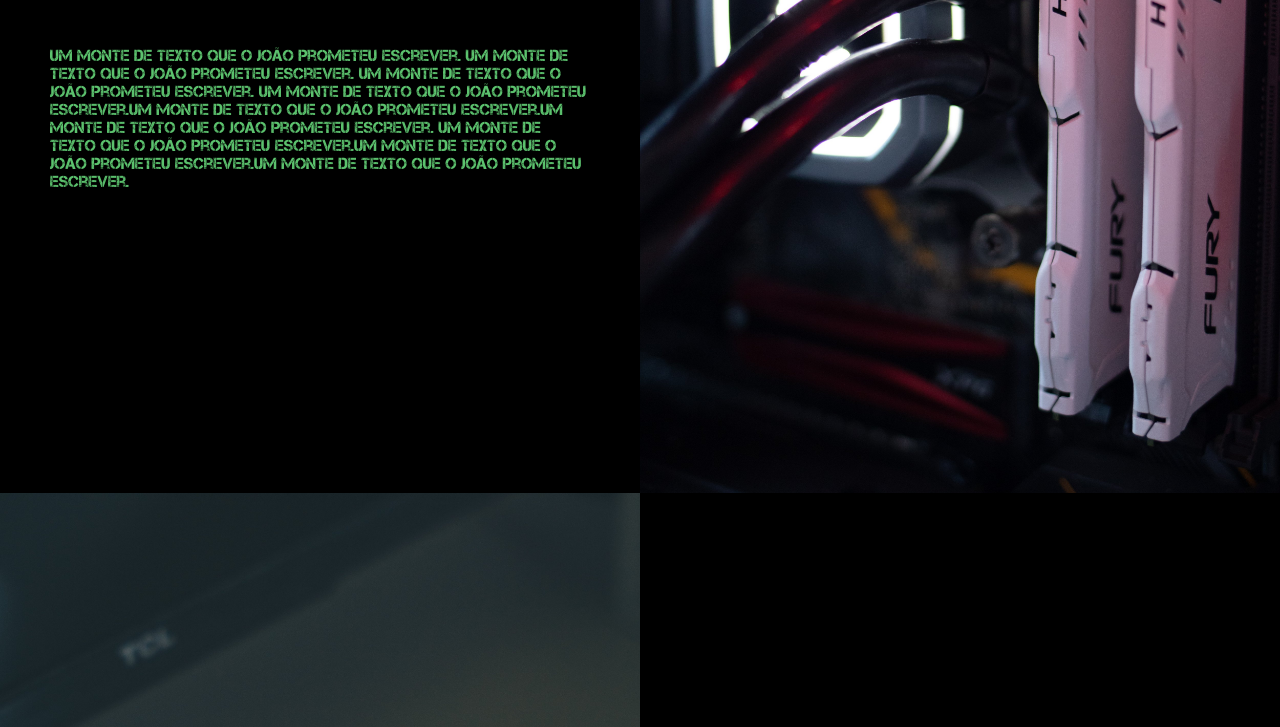
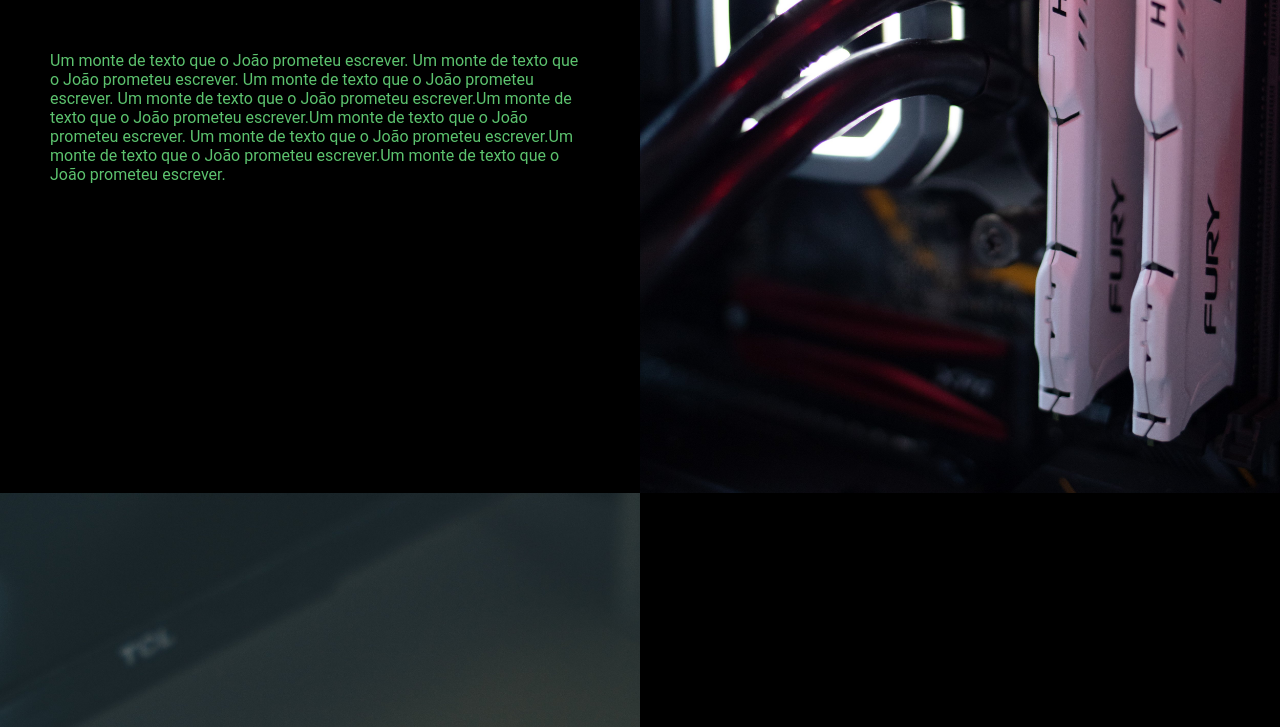
Before and after one commit to renan87/kngs_landing, a plain HTML site: page index.html in a window 1280 px wide. Shown: the part 638-1365 px from the top of the page. Drawn offline with Linux system fonts and the light colour scheme.

Commit message:
Change website font.

```diff
--- a/style.css
+++ b/style.css
@@ -12,7 +12,7 @@ body {
     display: flex;
     flex-direction: column;
     margin: 0;
-    font-family: 'captureit', sans-serif;
+    font-family: Roboto, sans-serif;
 }
 
 h1 {
```
